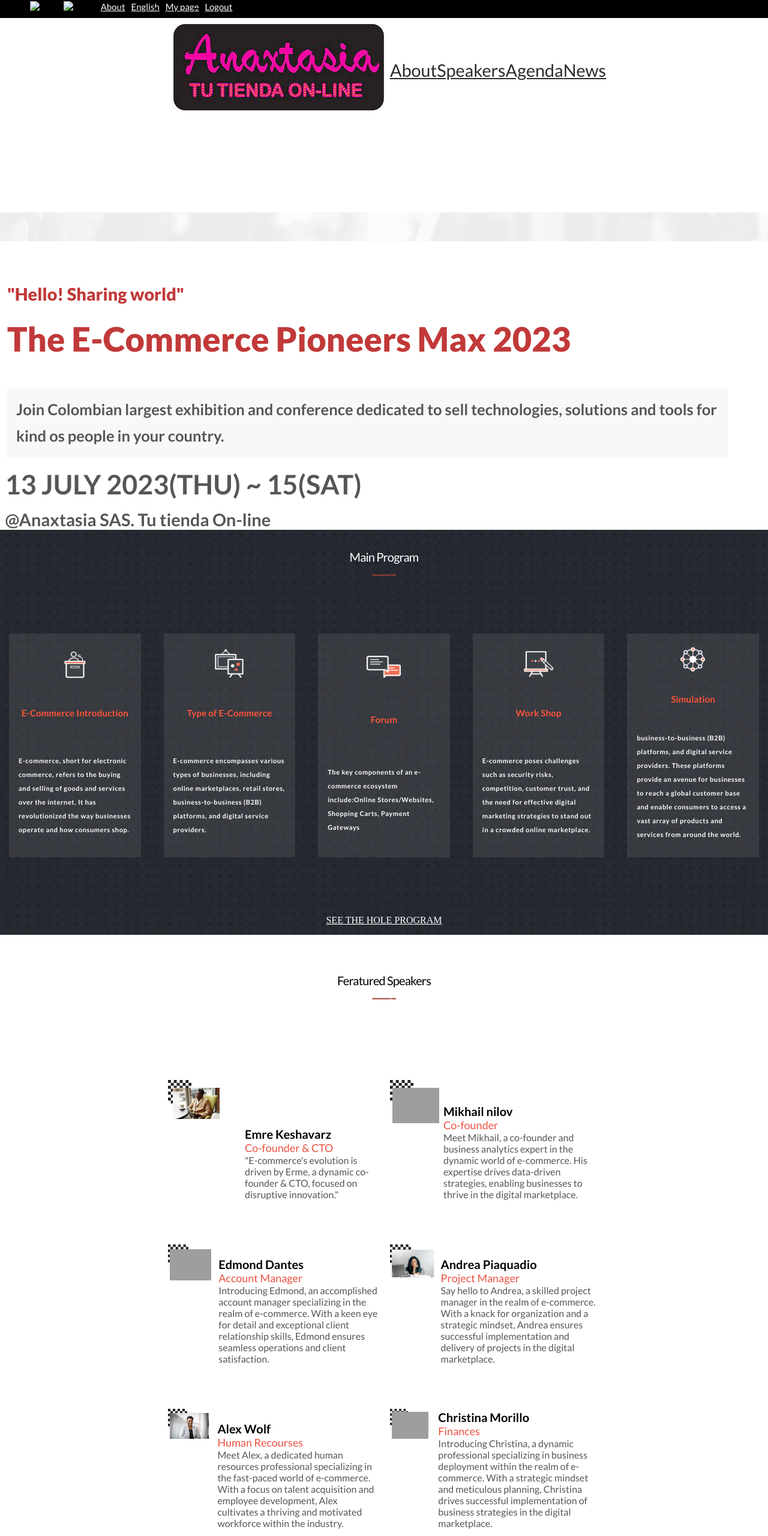
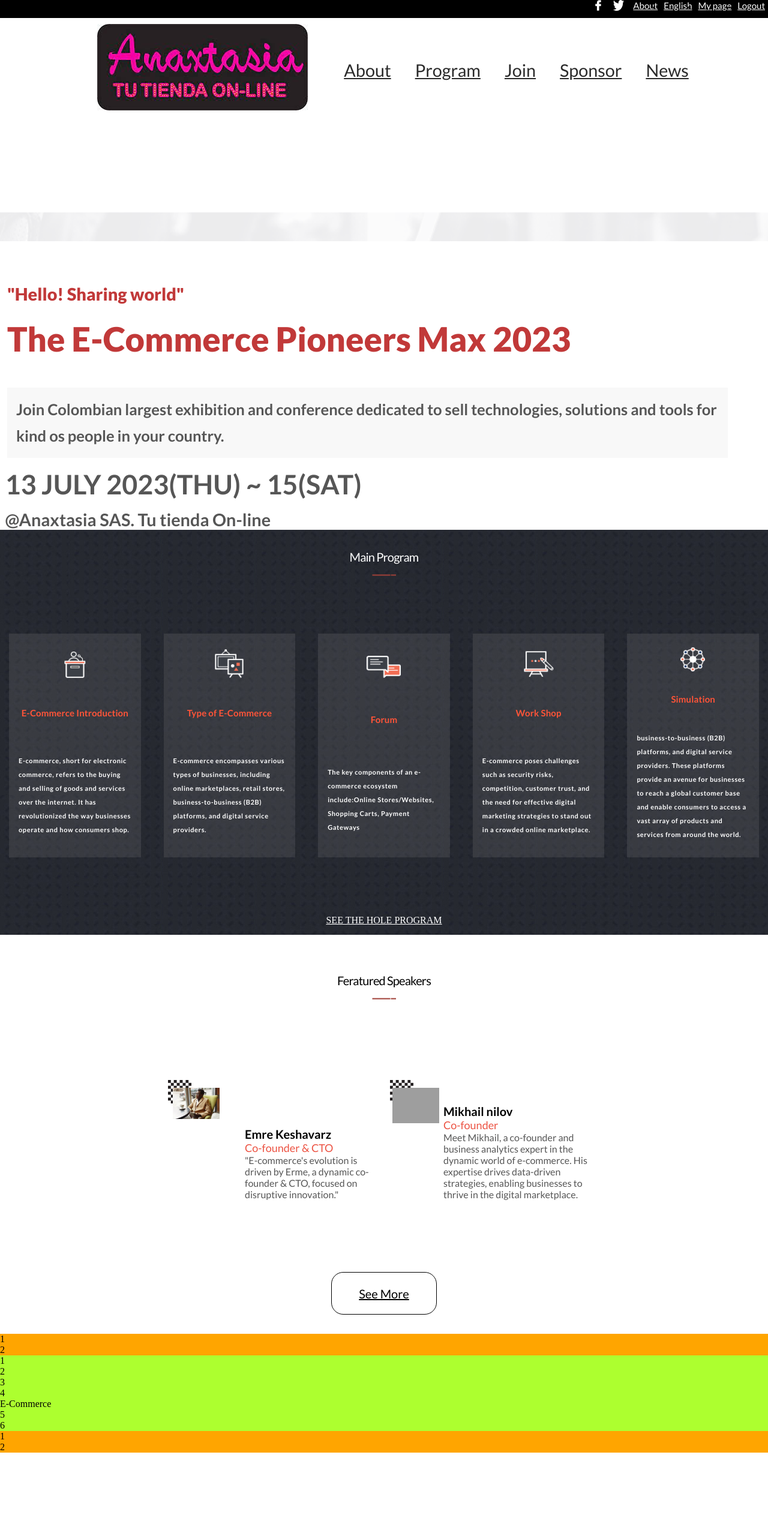
Before and after one commit to jovasal/Capstone, a website: page Index.html in a window 1280 px wide. Shown: the top 2560 px of the page at 60% size. After the commit the page ends 2421 px from the top, so only its background shows below. Drawn offline with Linux system fonts and the light colour scheme; grey boxes are pictures that could not be loaded.

Commit message:
speakers Dinamic
ok

```diff
--- a/Index.html
+++ b/Index.html
@@ -12,10 +12,10 @@
             <nav class="navbar">
                 <ul class="nav-list">
                     <li>
-                        <img scr="./images/Rectangle.png" alt="facebook"/>
+                        <img src="./images/Rectangle.png" class="facebook" alt="facebook"/>
                     </li>
                     <li>
-                        <img scr="./images/twitter.png" alt="facebook"/>
+                        <img src="./images/twitter.png" class="facebook" alt="facebook"/>
                     </li>
                     <li>
                         <a class="header-styles" href="#">About</a>
@@ -39,13 +39,16 @@
                 </ul>
                 <ul class="nav-list1">
                     <li>
-                        <a class="item-styles1" href="#">About</a>
+                        <a class="item-styles1" href="#main">About</a>
                     </li>
                     <li>
-                        <a class="item-styles1" href="#">Speakers</a>
+                        <a class="item-styles1" href="#MainProgram">Program</a>
                     </li>
                     <li>
-                        <a class="item-styles1" href="#">Agenda</a>
+                        <a class="item-styles1" href="#">Join</a>
+                    </li>
+                    <li>
+                        <a class="item-styles1" href="#">Sponsor</a>
                     </li>
                     <li>
                         <a class="item-styles1" href="#">News</a>
@@ -56,7 +59,7 @@
 
 
 
-        <section class="main">
+        <section class="main" id="main">
             <div class="firsttemplate">
                 <nav class="navbar2023" id="navbar2023">
                     <ul class="nav-list2023" id="nav-list2023">
@@ -104,7 +107,7 @@
             </div>
         </section>
         <section>
-            <div class="MainProgram">
+            <div class="MainProgram" id="MainProgram">
                 <div>
                     <div class="MainProgramTitle">
                         <div class="MainProgramT">Main Program</div>
@@ -140,11 +143,11 @@
                 <a class="LinkProgram" href="#">SEE THE HOLE PROGRAM</a>
             </div>
         </section>
-        <section class="SectionSpeakers">
+        <section class="SectionSpeakers" id="SectionSpeakers">
             <div class="ContainerSectionSpeakers">
                 <div class="SectionSpeakT">Feratured Speakers</div>
                         <div class="RedLine"></div>
-                <div class="SpeakersCont">
+                <div class="SpeakersCont" id="speakersContainer">
                     <div class="speakerInfo">
                         <div class="SepeakerPicture">
                             <img src="./images/speaker_background.jpg" class="speakerBackground1" alt="speakerBackground">
@@ -213,7 +216,7 @@
                     </div>
                 </div>
                 <div class="SeeMoreButon">
-                    <a href="#" class="SeeMoreBtn BtnR">See More</a>
+                    <a href="#" class="SeeMoreBtn BtnR" id="seeMoreBtn">See More</a>
                 </div>
             </div>
         </section>
--- a/script.js
+++ b/script.js
@@ -1,3 +1,5 @@
+/*  ----- menu  -----  */
+
 const menuHamburger = document.querySelector('.hamburguer');
 const navMobile = document.querySelector('.navbar2023');
 const navMobileLinks = document.querySelectorAll('.nav-list2023 a');
@@ -7,7 +9,7 @@
   if (navMobile.classList.contains('active')) {
     hamburgerImage.src = './images/cancel.svg';
   } else {
-    hamburgerImage.src = "./images/mobile_menu 1.png";
+    hamburgerImage.src = './images/mobile_menu 1.png';
   }
 }
 
@@ -22,3 +24,32 @@
     toggleMenu();
   });
 });
+
+/*  ----- speakers  -----  */
+
+const speakersContainer = document.getElementById('speakersContainer');
+const seeMoreBtn = document.getElementById('seeMoreBtn');
+const speakerInfos = Array.from(document.getElementsByClassName('speakerInfo'));
+
+//  Delete all speakers
+for (let i = 0; i < 6; i++) {
+  speakersContainer.removeChild(speakersContainer.firstChild);
+}
+for (let i = 0; i < 6; i++) {
+  speakersContainer.removeChild(speakersContainer.firstChild);
+}
+
+// Show the firs 2 speakers
+const initialSpeakerInfos = speakerInfos.slice(0, 2);
+initialSpeakerInfos.forEach((speakerInfo) => {
+  speakersContainer.appendChild(speakerInfo.cloneNode(true));
+});
+
+// Button control
+seeMoreBtn.addEventListener('click', () => {
+  const remainingSpeakerInfos = speakerInfos.slice(2);
+  remainingSpeakerInfos.forEach((speakerInfo) => {
+    speakersContainer.appendChild(speakerInfo.cloneNode(true));
+  });
+  seeMoreBtn.style.display = 'none';
+});
--- a/style.css
+++ b/style.css
@@ -53,7 +53,6 @@
   display: none;
 }
 
-
 .navbar2023.active .nav-list2023 {
   display: flex;
   position: absolute;
@@ -63,7 +62,6 @@
   background: url(./images/hero-bg-mobile.png);
   width: 100%;
   height: 100vh;
-  /*backdrop-filter: blur(5px);*/
   padding: 8rem 2rem;
 }
 
@@ -305,12 +303,9 @@
   margin-right: 50px;
 }
 
-
 .speakerBackground1 {
   position: relative;
   top: 0;
-  left: -20;
-  width: 100%;
   z-index: 1;
   height: 38.95px;
   width: 38.95px;
@@ -320,15 +315,14 @@
   position: relative;
   top: -30px;
   left: 10%;
-  width: 200%;
   z-index: 1;
   width: 78px;
   height: 52px;
 }
+
 .speakerBackground {
   position: relative;
   top: 0;
-  left: -20;
   width: 100%;
   z-index: 1;
 }
@@ -460,7 +454,9 @@
   .nav-list {
     display: flex;
     flex-direction: row;
-    justify-content: end;
+    justify-content: flex-end;
+    height: auto;
+    width: auto;
   }
 
   .header {
@@ -475,17 +471,24 @@
 
   #header {
     background-color: black;
+    height: 30px;
   }
 
   .navbar {
     display: flex;
+    justify-content: flex-end;
     font-family: 'Lato', sans-serif;
     font-size: 10px;
     height: auto;
     width: auto;
+    padding: 0 0 0 0;
+    margin: 0 0 0 0;
+    align-items: stretch;
+  }
+
+  .facebook {
+    margin: 0 5px 0 5px;
     padding: 0 5px 0 5px;
-    margin: 0 5px 0 5px;
-    align-items: stretch;
   }
 
   .section1 {
@@ -498,7 +501,11 @@
   .navbar1 {
     display: flex;
     flex-direction: row;
+    justify-content: space-between;
     align-items: center;
+    overflow: auto;
+    height: auto;
+    width: auto;
   }
 
   .nav-list1 {
@@ -506,6 +513,7 @@
     flex-direction: row;
     align-items: start;
     list-style: none;
+    float: right;
   }
 
   .item-styles1 {
@@ -513,13 +521,14 @@
     color: #2b2b2b;
     font-size: 1.8rem;
     font-weight: 500;
+    margin: 0 10px 0 10px;
+    padding: 0 10px 0 10px;
   }
 
   .header-styles {
     font-size: 15px;
     color: #fff;
     justify-content: space-around;
-    padding: auto;
     margin: 0 5px 0 5px;
   }
 
@@ -528,6 +537,7 @@
     margin-left: 10px;
     height: 40%;
     width: 40%;
+    float: left;
   }
 
   .navblack {
```
Lines whose indentation alone changed are shown as unchanged.
